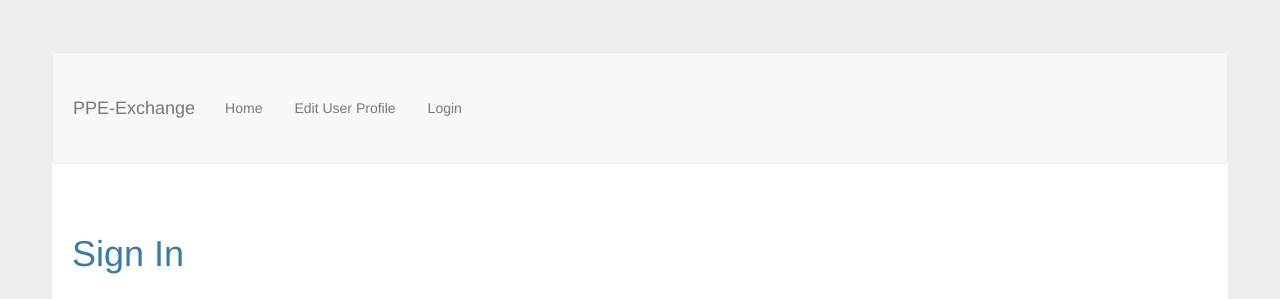
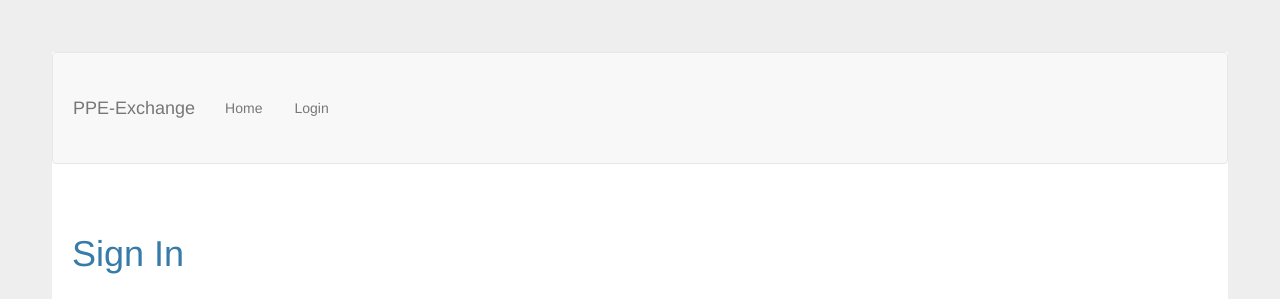
Before and after one commit to kavidey/ppe-exchange, a Flask app: a page that uses app/templates/base.html in a window 1280 px wide. Shown: the top 299 px of the page. Run offline with Flask 2, Linux system fonts and the light colour scheme; some libraries are stand-ins or nearby versions.

Commit message:
removed edit user profile when logged out.

```diff
--- a/app/routes.py
+++ b/app/routes.py
@@ -175,7 +175,7 @@ def register():
         user.set_password(form.password.data)
         db.session.add(user)
         db.session.commit()
-        flash('Congratulations, you are now a registered user!')
+        flash('Congratulations, you are now a registered user! Please wait for the admin to verify your account to access this site. You should recieve a verification email shortly')
         return redirect(url_for('login'))
     return render_template('register.html', title='Register', form=form)
 
--- a/app/templates/base.html
+++ b/app/templates/base.html
@@ -27,15 +27,16 @@
     	<li class="nav-itm">
 	      <a class="nav-link" href="{{ url_for('index') }}">Home</a>
       </li>
-      <li class="nav-itm">
-        <a class="navbar-link" href="{{ url_for('edit_user_profile') }}">Edit User Profile</a>
-      </li>
+
 
         {% if current_user.is_anonymous %}
         <li class="nav-item">
           <a class="nav-link" href="/login">Login</a>
         </li>
         {% else %}
+        <li class="nav-itm">
+          <a class="navbar-link" href="{{ url_for('edit_user_profile') }}">Edit User Profile</a>
+        </li>
         <li class="nav-item">
           <a class="nav-link" href="/logout">Logout</a>
         </li>
```
